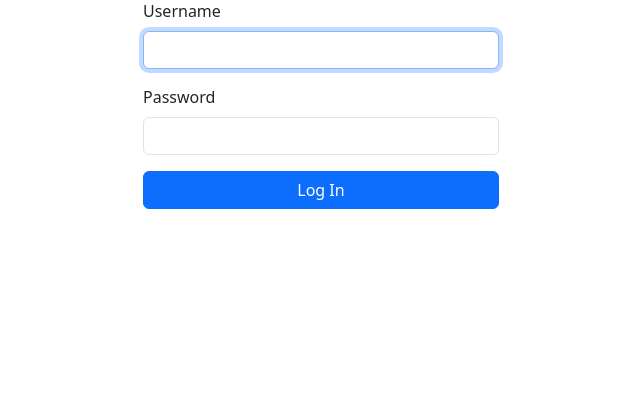
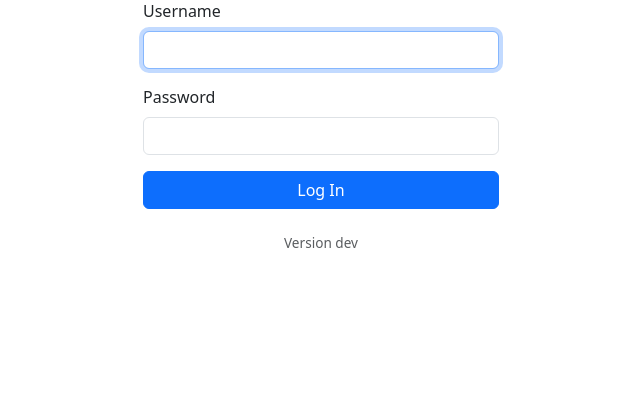
Before and after one commit to Daisy-Chat/telnyx-sms-app, a FastAPI app: page /login in a window 1280 px wide. Shown: the part 111-528 px from the top of the page, without its empty margins (319-959 px from the left). Run offline with FastAPI, Linux system fonts and the light colour scheme.

Commit message:
add app version to login

```diff
--- a/app/main.py
+++ b/app/main.py
@@ -52,7 +52,7 @@ def get_current_user(request: Request):
 @app.get("/login")
 async def login_page(request: Request):
     flash = request.session.pop('flash', None)
-    return templates.TemplateResponse("login.html", {"request": request, "flash": flash})
+    return templates.TemplateResponse("login.html", {"request": request, "flash": flash, "app_version": APP_VERSION})
 
 @app.post("/login")
 async def login_submit(request: Request, username: str = Form(...), password: str = Form(...)):
--- a/app/templates/login.html
+++ b/app/templates/login.html
@@ -34,5 +34,9 @@
         </div>
     </div>
 
+    <footer class="text-center text-muted mt-4 mb-2" style="font-size: 0.85rem;">
+        Version {{ app_version }}
+    </footer>
+
 </body>
 </html>
```
